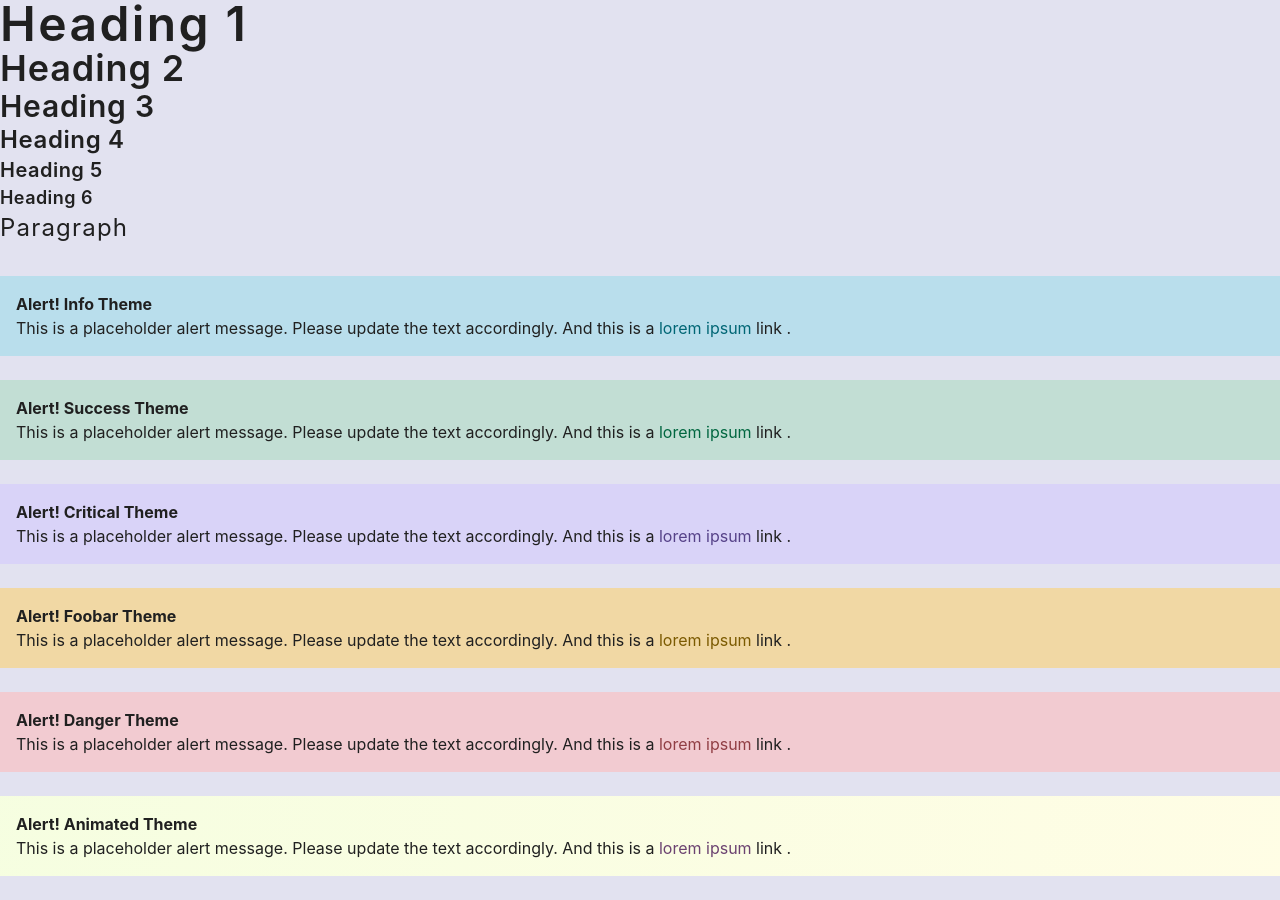
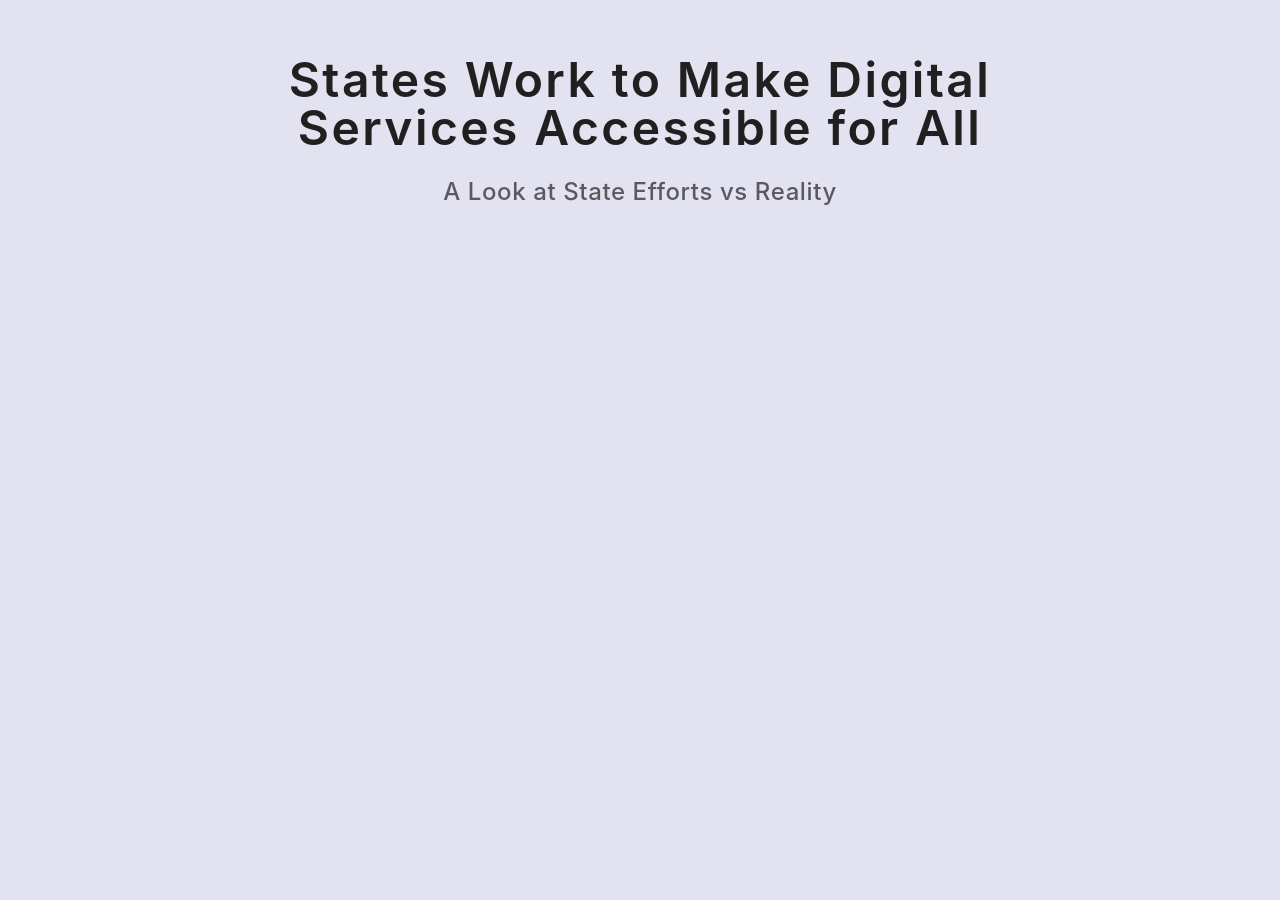
Before and after one commit to khinshankhan/www, a Next.js app: page / in a window 1280 px wide. After the commit the page ends 800 px from the top, so only its background shows below. Built offline with nearby package versions, Linux system fonts and the light colour scheme.

Commit message:
create typography components

```diff
--- a/app/layout.tsx
+++ b/app/layout.tsx
@@ -1,4 +1,5 @@
 import React from "react"
+import { typographyVariants } from "@/components/base/typography"
 import { cn } from "@/lib/utils"
 import { GeistMono } from "geist/font/mono"
 import { GeistSans } from "geist/font/sans"
@@ -18,6 +19,7 @@ export default async function Layout({ children }: { children: React.ReactNode }
         className={cn(
           GeistSans.variable,
           GeistMono.variable,
+          typographyVariants({ variant: "p" }),
           "min-h-screen bg-background-1 font-body text-foreground antialiased"
         )}
         style={{
--- a/app/page.tsx
+++ b/app/page.tsx
@@ -1,68 +1,20 @@
 import React from "react"
-import { cn } from "@/lib/utils"
-import { cva } from "class-variance-authority"
-
-const typographyVariants = cva("", {
-  variants: {
-    variant: {
-      nav: "font-body text-lg font-medium tracking-wide md:text-xl lg:text-2xl",
-      h1: "font-heading text-3xl font-semibold tracking-wider md:text-4xl lg:text-5xl",
-      h2: "font-heading text-2xl font-semibold tracking-wide md:text-3xl lg:text-4xl",
-      h3: "font-heading text-xl font-semibold tracking-wide md:text-2xl lg:text-3xl",
-      h4: "font-heading text-lg font-semibold tracking-wide md:text-xl lg:text-2xl",
-      h5: "font-heading text-base font-semibold tracking-wide md:text-lg lg:text-xl",
-      h6: "font-heading text-sm font-semibold tracking-wide md:text-base lg:text-lg",
-      p: "text-pretty font-body text-lg tracking-wider antialiased md:text-xl lg:text-2xl",
-      small: "font-body text-sm md:text-base lg:text-xl",
-      xs: "font-body text-xs md:text-sm lg:text-base",
-    },
-  },
-  defaultVariants: {
-    variant: "p",
-  },
-})
-
-function Sample({ className, title = "Default" }: { className: string; title?: string }) {
-  return (
-    <div className={className}>
-      <div className={(className === "foobar" ? "animated-background" : "bg-accent-6/60") + " p-4"}>
-        <p className="font-bold">{`Alert! ${title} Theme`}</p>
-        <p className="">
-          <span>This is a placeholder alert message.</span> Please update the text accordingly. And
-          this is a{" "}
-          <a href="https://google.com" className="text-accent-link">
-            lorem ipsum
-          </a>{" "}
-          link .
-        </p>
-      </div>
-    </div>
-  )
-}
+import { Heading, Text } from "@/components/base/typography"
 
 export default async function Page() {
   return (
     <article>
-      <h1 className={cn(typographyVariants({ variant: "h1" }))}>Heading 1</h1>
-      <h2 className={cn(typographyVariants({ variant: "h2" }))}>Heading 2</h2>
-      <h3 className={cn(typographyVariants({ variant: "h3" }))}>Heading 3</h3>
-      <h4 className={cn(typographyVariants({ variant: "h4" }))}>Heading 4</h4>
-      <h5 className={cn(typographyVariants({ variant: "h5" }))}>Heading 5</h5>
-      <h6 className={cn(typographyVariants({ variant: "h6" }))}>Heading 6</h6>
-      <p className={cn(typographyVariants({ variant: "p", className: "mb-8" }))}>Paragraph</p>
+      <header className="py-14 text-center">
+        <Heading as="h1" variant="h1" className="text-balance">
+          States Work to Make Digital Services Accessible for All
+        </Heading>
 
-      <Sample className="info-theme" title="Info" />
-      <br />
-      <Sample className="success-theme" title="Success" />
-      <br />
-      <Sample className="critical-theme" title="Critical" />
-      <br />
-      <Sample className="warning-theme" title="Foobar" />
-      <br />
-      <Sample className="danger-theme" title="Danger" />
-      <br />
-      <Sample className="foobar" title="Animated" />
-      <br />
+        <Text as="h2" variant="nav" className="text-balance pt-6 text-muted-foreground">
+          A Look at State Efforts vs Reality
+        </Text>
+      </header>
+
+      <section className=""></section>
     </article>
   )
 }
--- /dev/null
+++ b/components/base/typography.tsx
@@ -0,0 +1,79 @@
+import React from "react"
+import { cn } from "@/lib/utils"
+import { cva, type VariantProps } from "class-variance-authority"
+import { Slot } from "@radix-ui/react-slot"
+
+export const typographyVariants = cva("", {
+  variants: {
+    variant: {
+      h1: "font-heading text-3xl font-semibold tracking-wider md:text-4xl lg:text-5xl",
+      h2: "font-heading text-2xl font-semibold tracking-wide md:text-3xl lg:text-4xl",
+      h3: "font-heading text-xl font-semibold tracking-wide md:text-2xl lg:text-3xl",
+      h4: "font-heading text-lg font-semibold tracking-wide md:text-xl lg:text-2xl",
+      h5: "font-heading text-base font-semibold tracking-wide md:text-lg lg:text-xl",
+      h6: "font-heading text-sm font-semibold tracking-wide md:text-base lg:text-lg",
+      p: "text-pretty font-body text-lg tracking-wider antialiased md:text-xl lg:text-2xl",
+      small: "font-body text-sm md:text-base lg:text-xl",
+      xs: "font-body text-xs md:text-sm lg:text-base",
+      nav: "font-body text-lg font-medium tracking-wide md:text-xl lg:text-2xl",
+    },
+    weight: {
+      thin: "font-thin",
+      extralight: "font-extralight",
+      light: "font-light",
+      normal: "font-normal",
+      medium: "font-medium",
+      semibold: "font-semibold",
+      bold: "font-bold",
+      extrabold: "font-extrabold",
+      black: "font-black",
+    },
+  },
+  defaultVariants: {
+    variant: "p",
+    weight: null,
+  },
+})
+
+// prettier-ignore
+type TypographyVariants = VariantProps<typeof typographyVariants>
+
+export function Heading({
+  asChild = false,
+  as: Tag = "h1",
+  variant = undefined,
+  className = "",
+  children,
+}: {
+  asChild?: boolean
+  as?: "h1" | "h2" | "h3" | "h4" | "h5" | "h6"
+  className?: string
+  children: React.ReactNode
+} & TypographyVariants) {
+  const Comp = asChild ? Slot : Tag
+  // NOTE: Tag is guaranteed to be a subset of typographyVariants
+  const calculatedVariant = variant ?? Tag
+
+  return (
+    <Comp className={cn(typographyVariants({ variant: calculatedVariant, className }))}>
+      {children}
+    </Comp>
+  )
+}
+
+export function Text({
+  asChild = false,
+  as: Tag = "p",
+  variant = "p",
+  className = "",
+  children,
+}: {
+  asChild?: boolean
+  as?: keyof HTMLElementTagNameMap
+  className?: string
+  children: React.ReactNode
+} & TypographyVariants) {
+  const Comp = asChild ? Slot : Tag
+
+  return <Comp className={cn(typographyVariants({ variant, className }))}>{children}</Comp>
+}
--- a/package.json
+++ b/package.json
@@ -14,6 +14,7 @@
     "test": "echo \"Error: no test specified\" && exit 1"
   },
   "dependencies": {
+    "@radix-ui/react-slot": "^1.1.0",
     "@tailwindcss/postcss": "4.0.0-alpha.26",
     "class-variance-authority": "^0.7.0",
     "clsx": "^2.1.1",
```
Also changed, not shown: 1 other file (tests, documents, lock files or other folders).
